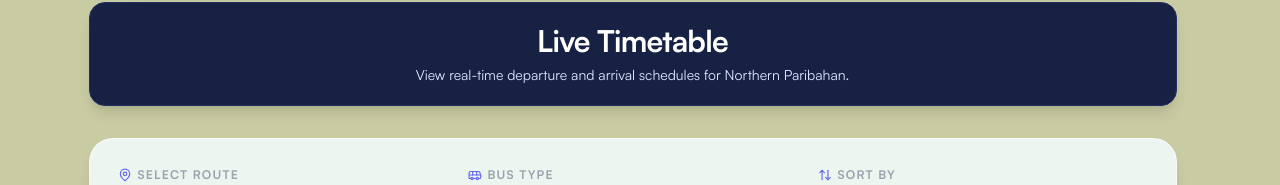
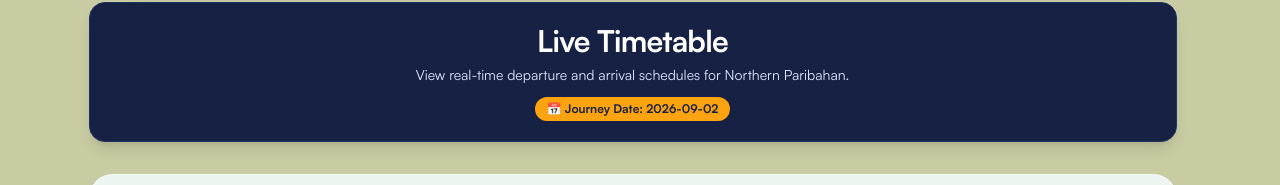
Before and after one commit to uzicodes/Northern-Paribahan, a Next.js app: page /timetable in a window 1280 px wide. Shown: the part 104-289 px from the top of the page. Built offline with nearby package versions, Linux system fonts and the light colour scheme; no server answers; the database is empty.

Commit message:
refactor: database indexing for timetable dynamic page. - added PostgreSQL single and composite indexes. (Schedule, Ticket, Time) - SQL _count Projection Instead of Loading Ticket Arrays.

```diff
--- a/src/app/timetable/page.tsx
+++ b/src/app/timetable/page.tsx
@@ -4,7 +4,7 @@ import type { Prisma } from "@prisma/client";
 
 export const dynamic = "force-dynamic"; // Ensures fresh data for timetables
 
-type ScheduleWithBusAndTickets = Prisma.ScheduleGetPayload<{
+type ScheduleWithBusAndCount = Prisma.ScheduleGetPayload<{
     include: {
         bus: {
             select: {
@@ -12,8 +12,10 @@ type ScheduleWithBusAndTickets = Prisma.ScheduleGetPayload<{
                 capacity: true;
             };
         };
-        tickets: {
-            select: { id: true };
+        _count: {
+            select: {
+                tickets: true;
+            };
         };
     };
 }>;
@@ -45,6 +47,13 @@ interface PageProps {
     }>;
 }
 
+// Instantiate formatter once outside request loop
+const timeFormatter = new Intl.DateTimeFormat("en-US", {
+    hour: "numeric",
+    minute: "2-digit",
+    hour12: true,
+});
+
 export default async function TimetablePage(props: PageProps) {
     const searchParams = await props.searchParams;
     const dateParam = searchParams.date;
@@ -53,6 +62,8 @@ export default async function TimetablePage(props: PageProps) {
 
     // Construct Prisma where filter
     const whereClause: Prisma.ScheduleWhereInput = {};
+
+    let resolvedDateParam = dateParam;
 
     if (dateParam) {
         // Full-day bounding box in local date
@@ -72,9 +83,18 @@ export default async function TimetablePage(props: PageProps) {
             };
         }
     } else {
+        // High-performance default: Default to today's schedule (00:00 - 23:59)
+        const now = new Date();
+        const startOfToday = new Date(now.getFullYear(), now.getMonth(), now.getDate(), 0, 0, 0, 0);
+        const endOfToday = new Date(now.getFullYear(), now.getMonth(), now.getDate(), 23, 59, 59, 999);
         whereClause.departureTime = {
-            gte: new Date(),
+            gte: startOfToday,
+            lte: endOfToday,
         };
+        const year = now.getFullYear();
+        const month = String(now.getMonth() + 1).padStart(2, '0');
+        const day = String(now.getDate()).padStart(2, '0');
+        resolvedDateParam = `${year}-${month}-${day}`;
     }
 
     if (originParam) {
@@ -91,8 +111,9 @@ export default async function TimetablePage(props: PageProps) {
         };
     }
 
-    // 1. Fetch data directly from Prisma
-    const rawSchedules: ScheduleWithBusAndTickets[] = await prisma.schedule.findMany({
+    // 1. Fetch schedules and routes concurrently in parallel via Promise.all
+    const [rawSchedules, allRoutes] = await Promise.all([
+        prisma.schedule.findMany({
             where: whereClause,
             include: {
                 bus: {
@@ -101,17 +122,17 @@ export default async function TimetablePage(props: PageProps) {
                         capacity: true,
                     },
                 },
-            tickets: {
-                select: { id: true },
+                _count: {
+                    select: {
+                        tickets: true,
+                    },
                 },
             },
             orderBy: {
                 departureTime: 'asc',
             },
-    });
-
-    // Also fetch all available route names across the network for dropdown options
-    const allRoutes = await prisma.route.findMany({
+        }),
+        prisma.route.findMany({
             select: {
                 origin: true,
                 destination: true,
@@ -120,10 +141,11 @@ export default async function TimetablePage(props: PageProps) {
                 { origin: 'asc' },
                 { destination: 'asc' },
             ],
-    });
+        }),
+    ]);
 
     // 2. Transform the database records into the format the UI needs
-    const formattedSchedules: FormattedSchedule[] = rawSchedules.map((schedule: ScheduleWithBusAndTickets) => {
+    const formattedSchedules: FormattedSchedule[] = rawSchedules.map((schedule: ScheduleWithBusAndCount) => {
         const depDate = new Date(schedule.departureTime);
         const arrDate = new Date(schedule.arrivalTime);
 
@@ -139,15 +161,8 @@ export default async function TimetablePage(props: PageProps) {
         else if (hour >= 12 && hour < 17) period = "afternoon";
         else if (hour >= 17 && hour < 20) period = "evening";
 
-        // Calculate available seats
-        const availableSeats = schedule.bus.capacity - schedule.tickets.length;
-
-        // Format times (e.g., "6:00 AM")
-        const timeFormatter = new Intl.DateTimeFormat("en-US", {
-            hour: "numeric",
-            minute: "2-digit",
-            hour12: true,
-        });
+        // Calculate available seats using SQL count
+        const availableSeats = schedule.bus.capacity - (schedule._count?.tickets ?? 0);
 
         return {
             id: schedule.id,
@@ -167,7 +182,7 @@ export default async function TimetablePage(props: PageProps) {
         };
     });
 
-    // 3. Extract unique routes for the dropdown (from network routes + filtered schedules)
+    // 3. Extract unique routes for the dropdown
     const uniqueRoutesSet = new Set<string>();
     for (const r of allRoutes) {
         uniqueRoutesSet.add(`${r.origin} → ${r.destination}`);
@@ -184,7 +199,7 @@ export default async function TimetablePage(props: PageProps) {
             schedules={formattedSchedules}
             routes={uniqueRoutes}
             initialRoute={initialRoute}
-            initialDate={dateParam}
+            initialDate={resolvedDateParam}
         />
     );
 }
--- a/src/components/PageLoader.tsx
+++ b/src/components/PageLoader.tsx
@@ -19,7 +19,7 @@ export default function PageLoader({ children }: { children: React.ReactNode })
             const images = Array.from(document.querySelectorAll('main img')) as HTMLImageElement[];
 
             if (images.length === 0) {
-                setTimeout(() => dispatch(false), 300);
+                dispatch(false);
                 return;
             }
 
```
Also changed, not shown: 2 other files (tests, documents, lock files or other folders). Lines whose indentation alone changed are shown as unchanged.
